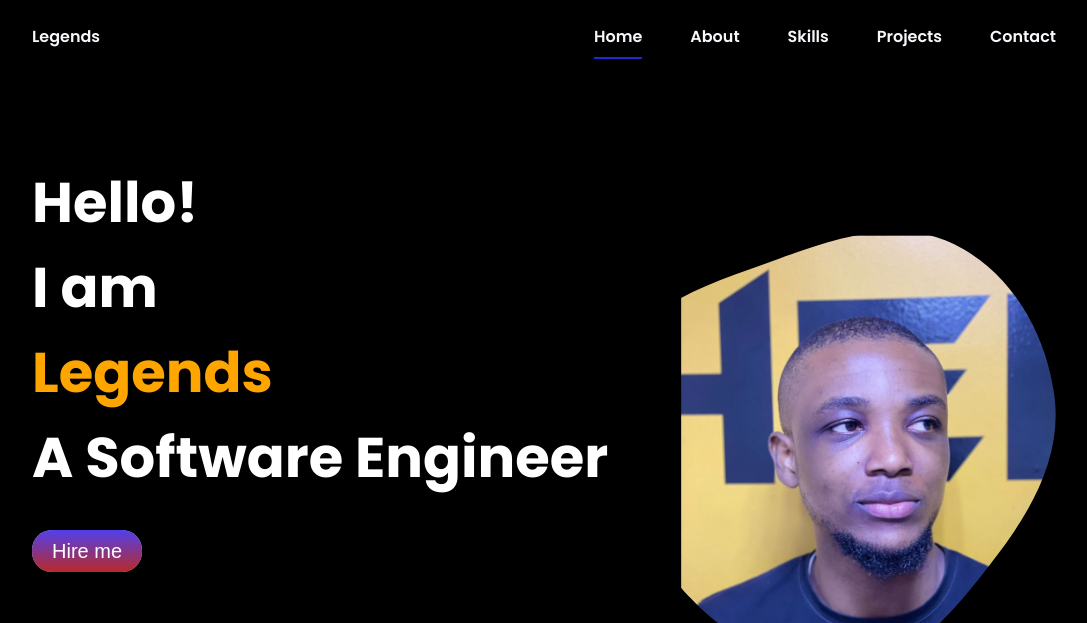
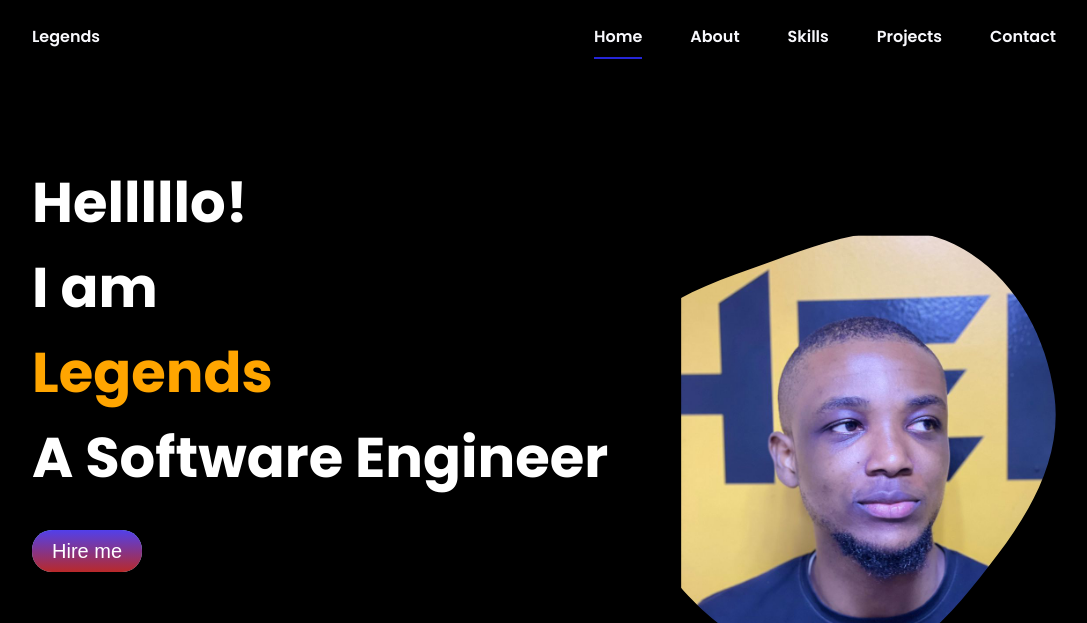
Before and after one commit to OdogwuLegends/LegendsPort, a plain HTML site: page Legends_Portfolio/index.html in a window 1280 px wide. Shown: the top 623 px of the page, without its empty margins (96-1183 px from the left). Drawn offline with nearby package versions, Linux system fonts and the light colour scheme.

```diff
--- a/Legends_Portfolio/index.html
+++ b/Legends_Portfolio/index.html
@@ -42,7 +42,7 @@
         <!--===== HOME =====-->
         <section class="home bd-grid" id="home">
             <div class="home__data">
-                <h1 class="home__title">Hello!<br>I am<br> <span class="home__title-color">Legends</span><br>A Software Engineer
+                <h1 class="home__title">Helllllo!<br>I am<br> <span class="home__title-color">Legends</span><br>A Software Engineer
                 </h1>
 
                 <a class="myMail" href="mailto:odogwulegends@gmail.com" class="button">Hire me</a>
```
